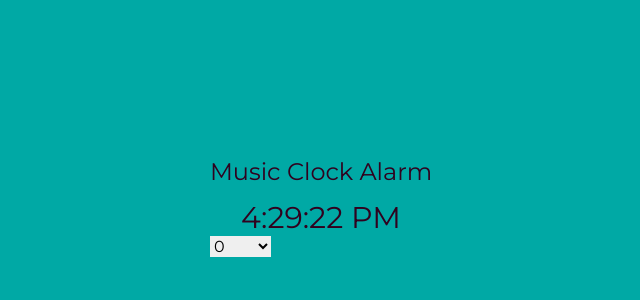
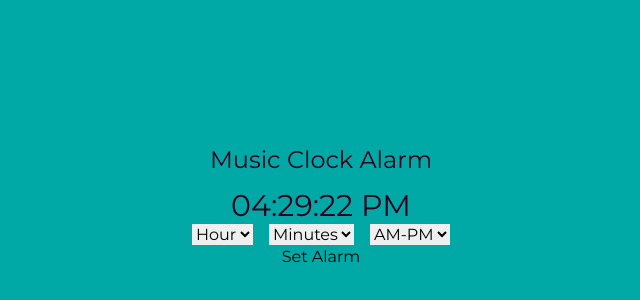
Before and after one commit to 4zin/clockAlarm, a Next.js app: page / in a window 1280 px wide. Shown: the part 194-494 px from the top of the page, without its empty margins (319-959 px from the left). Built offline with nearby package versions, Linux system fonts and the light colour scheme.

Commit message:
re builded

```diff
--- a/app/components/Clock.tsx
+++ b/app/components/Clock.tsx
@@ -5,12 +5,36 @@ import { useState, useEffect } from "react";
 export const Clock = () => {
 
 
-    const [clock, setClock] = useState<string>('');
+    const [digitalHour, setDigitalHour] = useState<string>('');
+    const [digitalMinute, setDigitalMinute] = useState<string>('');
+    const [digitalSeconds, setDigitalSeconds] = useState<string>('');
+    const [ampm, setAmpm] = useState<string>('');
 
     useEffect(() => {
         const updateClock = () => {
-            let time = new Date().toLocaleTimeString();
-            return setClock(time);
+            let date = new Date()
+
+            let HH: number | string = date.getHours()
+            let MM: number | string = date.getMinutes()
+            let SS: number | string = date.getSeconds()
+            let ampm;
+
+            if (HH >= 12) {
+                HH -= 12
+                ampm = "PM"
+            } else {
+                ampm = "AM"
+            }
+
+            if (HH === 0) HH = 12
+            if (HH < 10) HH = `0${HH}`;
+            if (MM < 10) MM = `0${MM}`;
+            if (SS < 10) SS = `0${SS}`
+
+            setDigitalHour(HH.toString())
+            setDigitalMinute(MM.toString())
+            setDigitalSeconds(SS.toString())
+            setAmpm(ampm)
         }
 
         setInterval(updateClock, 1000)
@@ -22,7 +46,7 @@ export const Clock = () => {
     return (
         <div className="flex flex-col gap-3 items-center">
             <h1 className="text-accents-100 text-2xl">Music Clock Alarm</h1>
-            {clock && <p className="text-3xl text-accents-100">{clock}</p>}
+            {digitalHour && <p className="text-3xl text-accents-100">{digitalHour}:{digitalMinute}:{digitalSeconds} {ampm}</p>}
         </div>
     )
 }
--- a/app/components/SetAlarm.tsx
+++ b/app/components/SetAlarm.tsx
@@ -4,23 +4,56 @@ import { useState } from 'react'
 
 export const SetAlarm = () => {
 
-    const [hour, setHour] = useState<number[]>(Array(24).fill(0))
-    const [minute, setMinute] = useState<number[]>(Array(60).fill(0))
+    const [hour, setHour] = useState<string>('Hour')
+    const [minutes, setMinutes] = useState<string>('Minutes')
+    const [amPmOptions, setAmPmOptions] = useState<string>('AM-PM')
+
+
+    const fixNumber = (value: number[]): (string | number)[] => {
+        return value.map(hour => (hour < 10 ? '0' + hour : hour));
+    };
+
+    const hourNumber = fixNumber(Array.from(Array(13).keys()))
+    const minuteNumber = fixNumber(Array.from(Array(60).keys()))
+
+    const hourHandler = (event: React.ChangeEvent<HTMLSelectElement>) => {
+        setHour(event.target.value)
+    }
+    const minuteHandler = (event: React.ChangeEvent<HTMLSelectElement>) => {
+        setMinutes(event.target.value)
+    }
+    const amPmHandler = (event: React.ChangeEvent<HTMLSelectElement>) => {
+        setAmPmOptions(event.target.value)
+    }
+
 
     return (
+        <div className='flex flex-col'>
             <div className='flex gap-4'>
-            <select name="" id="">
-                <option value="" disabled>Hour</option>
+                <select value={hour} onChange={hourHandler}>
+                    <option disabled value="Hour">Hour</option>
                     {
-                    hour.map((_, index) => <option key={index} value={index}>{index}</option>)
+                        hourNumber.map((hour, index) => <option key={index} value={hour}>{hour}</option>)
                     }
                 </select>
-            {/* <select name="" id="">
-                <option value="">Minute</option>
+
+                <select value={minutes} onChange={minuteHandler}>
+                    <option disabled value="Minutes">Minutes</option>
                     {
-                    minute.map((_, index) => <option key={index} value={index}>{index}</option>)
+                        minuteNumber.map((minute, index) => <option key={index} value={minute}>{minute}</option>)
                     }
-            </select> */}
+                </select>
+
+                <select value={amPmOptions} onChange={amPmHandler}>
+                    <option disabled value="AM-PM">AM-PM</option>
+                    <option value="AM">AM</option>
+                    <option value="PM">PM</option>
+                </select>
+            </div>
+
+            <div className='flex justify-center'>
+                <button>Set Alarm</button>
+            </div>
         </div>
     )
 }
```
Lines whose indentation alone changed are shown as unchanged.
